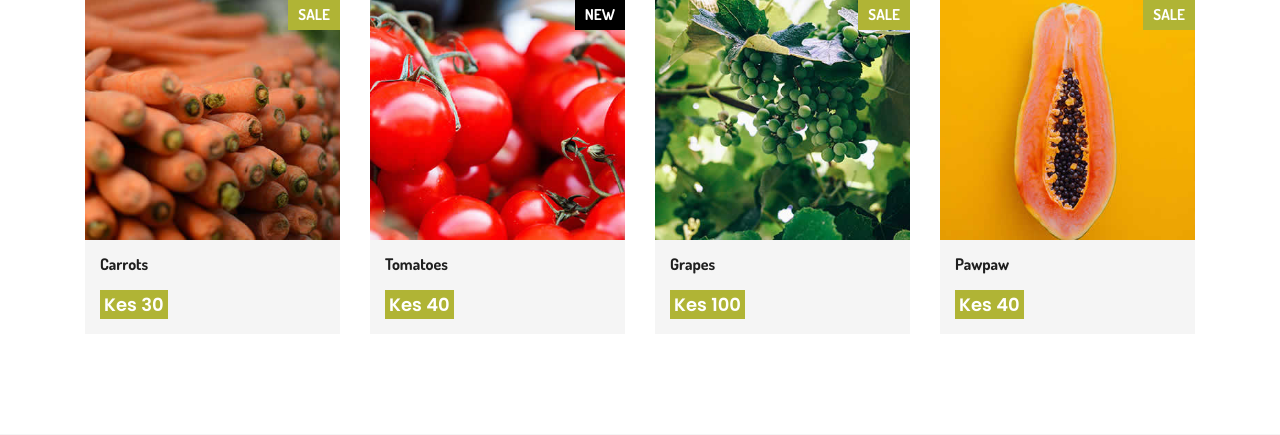
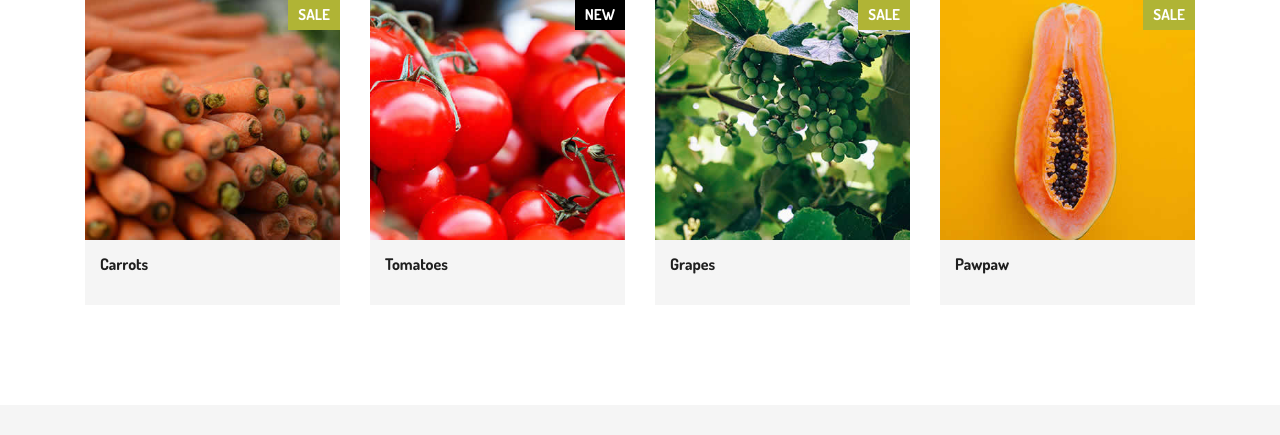
Before and after one commit to markm334/Eco-Wave, a Django app: page / in a window 1280 px wide. Shown: the part 2315-2750 px from the top of the page. Run offline with Django 5.2, Linux system fonts and the light colour scheme; some libraries are stand-ins or nearby versions.

Commit message:
Update index.html

```diff
--- a/crudapp/templates/index.html
+++ b/crudapp/templates/index.html
@@ -271,8 +271,7 @@
 		</div>
 	</div>
 
-    <!-- Start Products  -->
-    <div class="products-box">
+     <div class="products-box">
         <div class="container">
             <div class="row">
                 <div class="col-lg-12">
@@ -309,12 +308,12 @@
                                     <li><a href="#" data-toggle="tooltip" data-placement="right" title="Compare"><i class="fas fa-sync-alt"></i></a></li>
                                     <li><a href="#" data-toggle="tooltip" data-placement="right" title="Add to Wishlist"><i class="far fa-heart"></i></a></li>
                                 </ul>
-                                <a class="cart" href="#">Add to Cart</a>
+
                             </div>
                         </div>
                         <div class="why-text">
                             <h4>Carrots</h4>
-                            <h5> Kes 30</h5>
+
                         </div>
                     </div>
                 </div>
@@ -332,12 +331,12 @@
                                     <li><a href="#" data-toggle="tooltip" data-placement="right" title="Compare"><i class="fas fa-sync-alt"></i></a></li>
                                     <li><a href="#" data-toggle="tooltip" data-placement="right" title="Add to Wishlist"><i class="far fa-heart"></i></a></li>
                                 </ul>
-                                <a class="cart" href="#">Add to Cart</a>
+
                             </div>
                         </div>
                         <div class="why-text">
                             <h4>Tomatoes</h4>
-                            <h5> Kes 40</h5>
+
                         </div>
                     </div>
                 </div>
@@ -355,12 +354,12 @@
                                     <li><a href="#" data-toggle="tooltip" data-placement="right" title="Compare"><i class="fas fa-sync-alt"></i></a></li>
                                     <li><a href="#" data-toggle="tooltip" data-placement="right" title="Add to Wishlist"><i class="far fa-heart"></i></a></li>
                                 </ul>
-                                <a class="cart" href="#">Add to Cart</a>
+
                             </div>
                         </div>
                         <div class="why-text">
                             <h4>Grapes</h4>
-                            <h5> Kes 100</h5>
+
                         </div>
                     </div>
                 </div>
@@ -378,12 +377,12 @@
                                     <li><a href="#" data-toggle="tooltip" data-placement="right" title="Compare"><i class="fas fa-sync-alt"></i></a></li>
                                     <li><a href="#" data-toggle="tooltip" data-placement="right" title="Add to Wishlist"><i class="far fa-heart"></i></a></li>
                                 </ul>
-                                <a class="cart" href="#">Add to Cart</a>
+
                             </div>
                         </div>
                         <div class="why-text">
                             <h4>Pawpaw</h4>
-                            <h5> Kes 40</h5>
+
                         </div>
                     </div>
                 </div>
```
